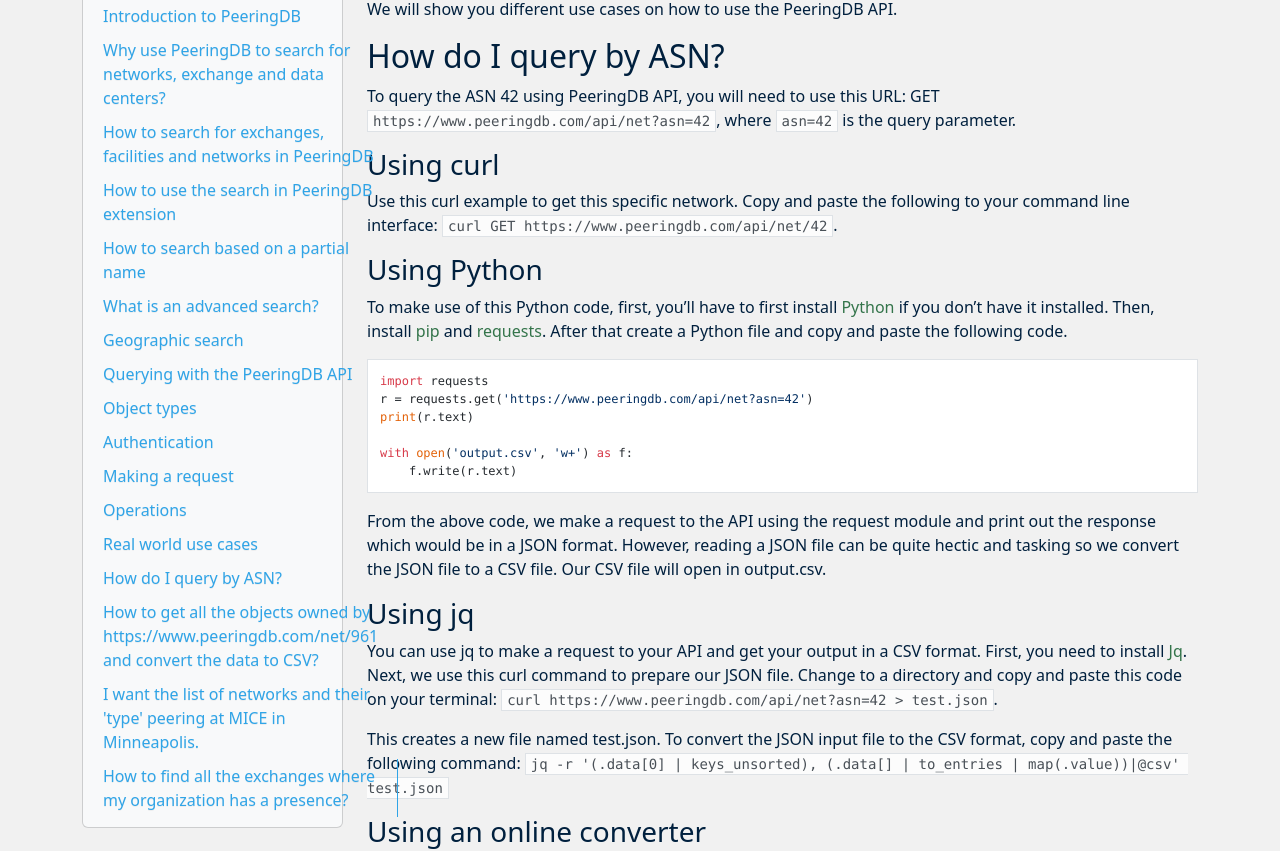
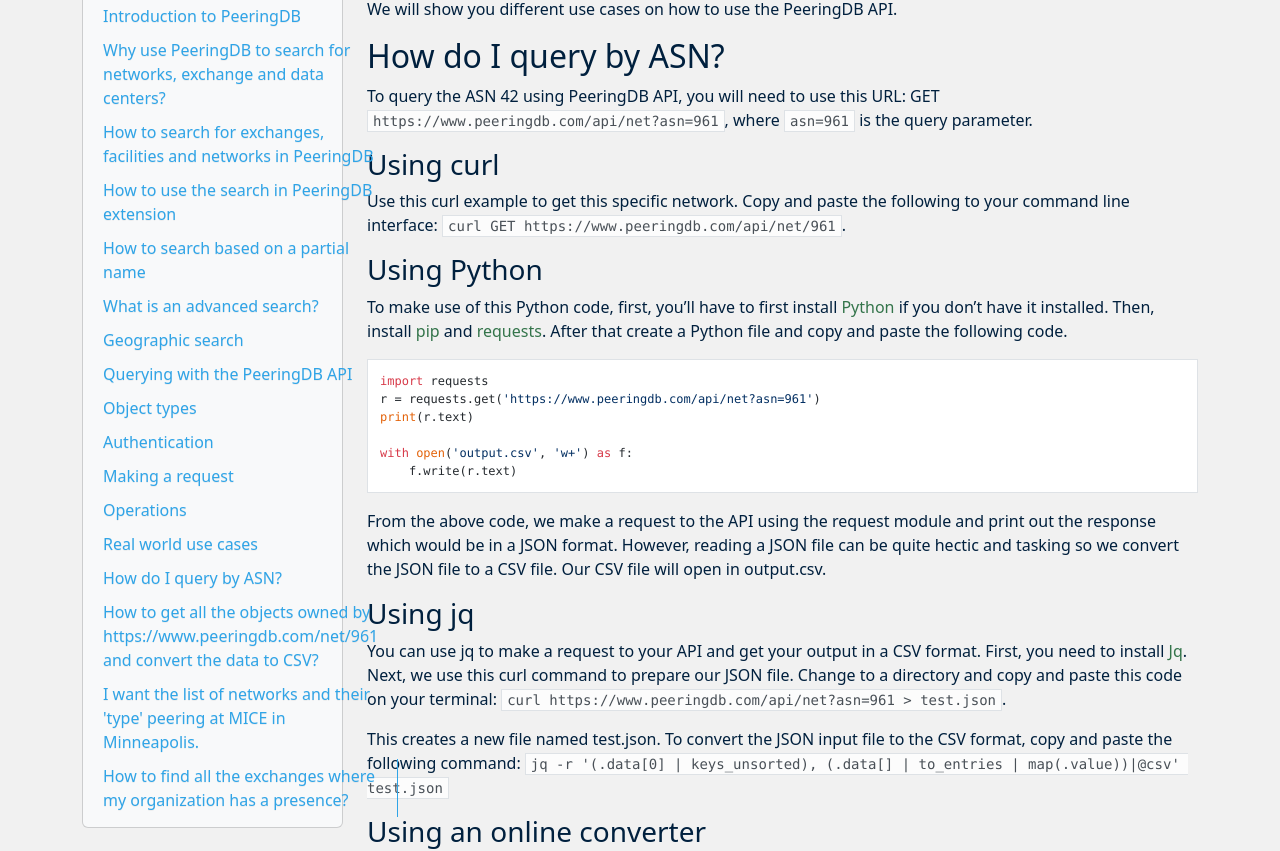
Before and after one commit to peeringdb/docs, an MkDocs documentation site: the page built from docs/howto/search.md, in a window 1280 px wide and 1400 px high, scrolled down 11833 px. Shown: the part 147-998 px from the top of the window. Built offline with MkDocs 1.6.1, drawn with Linux system fonts in a browser that asks for light colours; nearby versions of some CDN libraries.

Commit message:
Fixed example formatting in authenticate.md and net example in search.md
The command line example in authenticate.md now starts on a new line and the net example has been changed to 961 as this produces a smaller result

````diff
--- a/docs/howto/search.md
+++ b/docs/howto/search.md
@@ -262,11 +262,11 @@
 
 ## How do I query by ASN?
 
-To query the ASN 42 using PeeringDB API, you will need to use this URL: GET `https://www.peeringdb.com/api/net?asn=42`, where `asn=42` is the query parameter.
+To query the ASN 42 using PeeringDB API, you will need to use this URL: GET `https://www.peeringdb.com/api/net?asn=961`, where `asn=961` is the query parameter.
 
 ### Using curl
 
-Use this curl example to get this specific network. Copy and paste the following to your command line interface: `curl GET https://www.peeringdb.com/api/net/42`.
+Use this curl example to get this specific network. Copy and paste the following to your command line interface: `curl GET https://www.peeringdb.com/api/net/961`.
 
 ### Using Python
 
@@ -274,7 +274,7 @@
 
 ```
 import requests
-r = requests.get('https://www.peeringdb.com/api/net?asn=42')
+r = requests.get('https://www.peeringdb.com/api/net?asn=961')
 print(r.text)
 
 with open('output.csv', 'w+') as f:
@@ -285,7 +285,7 @@
 
 ### Using jq
 
-You can use jq to make a request to your API and get your output in a CSV format.  First, you need to install [Jq](https://stedolan.github.io/jq/download/).  Next, we use this curl command to prepare our JSON file. Change to a directory and copy and paste this code on your terminal: `curl https://www.peeringdb.com/api/net?asn=42 > test.json`.
+You can use jq to make a request to your API and get your output in a CSV format.  First, you need to install [Jq](https://stedolan.github.io/jq/download/).  Next, we use this curl command to prepare our JSON file. Change to a directory and copy and paste this code on your terminal: `curl https://www.peeringdb.com/api/net?asn=961 > test.json`.
 
 This creates a new file named test.json.  To convert the JSON input file to the CSV format, copy and paste the following command: `jq -r '(.data[0] | keys_unsorted), (.data[] | to_entries | map(.value))|@csv' test.json`
 
````
Also changed, not shown: docs/howto/authenticate.md (+2 -0 lines).
